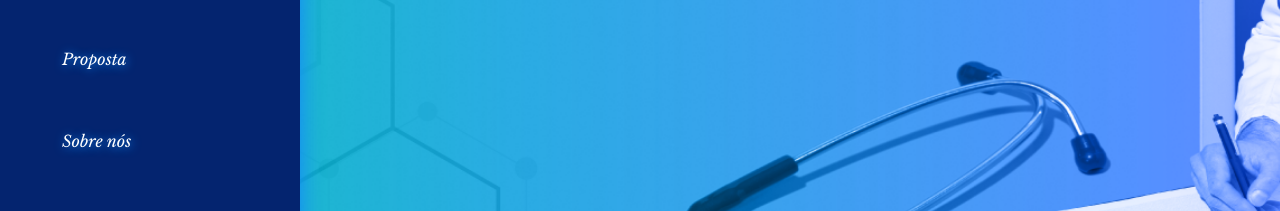
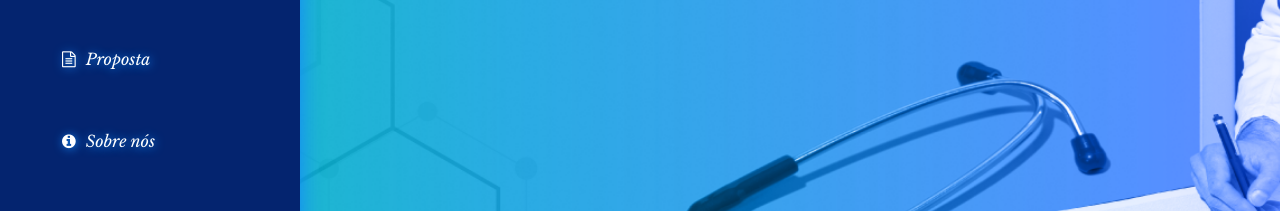
Before and after one commit to Lipe9/MedClinic, a plain HTML site: page index.html in a window 1280 px wide. Shown: the part 390-601 px from the top of the page. Drawn offline with nearby package versions, Linux system fonts and the light colour scheme.

Commit message:
Update index.html

```diff
--- a/index.html
+++ b/index.html
@@ -18,8 +18,8 @@
             <img src="img/logo.jpg" alt="logo" class="logo">
             <ul class="list-menu">
                 <li><a href="produto.html"><i class="fa fa-medkit"></i>Produto</a></li>
-                <li><a href="proposta.html">Proposta</a></li>
-                <li class="sobre"><a href="sobre.html">Sobre nós</a></li>
+                <li><a href="proposta.html"><i class="fa fa-file-text-o"></i>Proposta</a></li>
+                <li class="sobre"><a href="sobre.html"><i class="fa fa-info-circle"></i>Sobre nós</a></li>
             </ul>
             <div class="contenedor"> <!--Contenedor-->
                 <div class="boton"> <!--Boton-->
```
